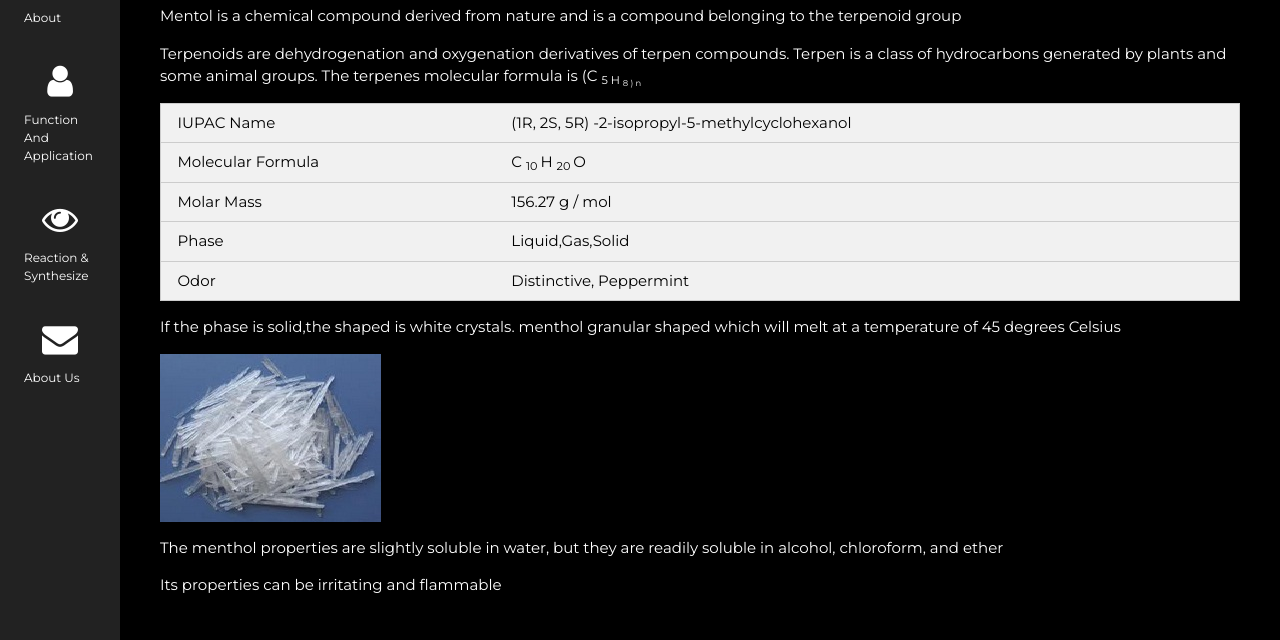
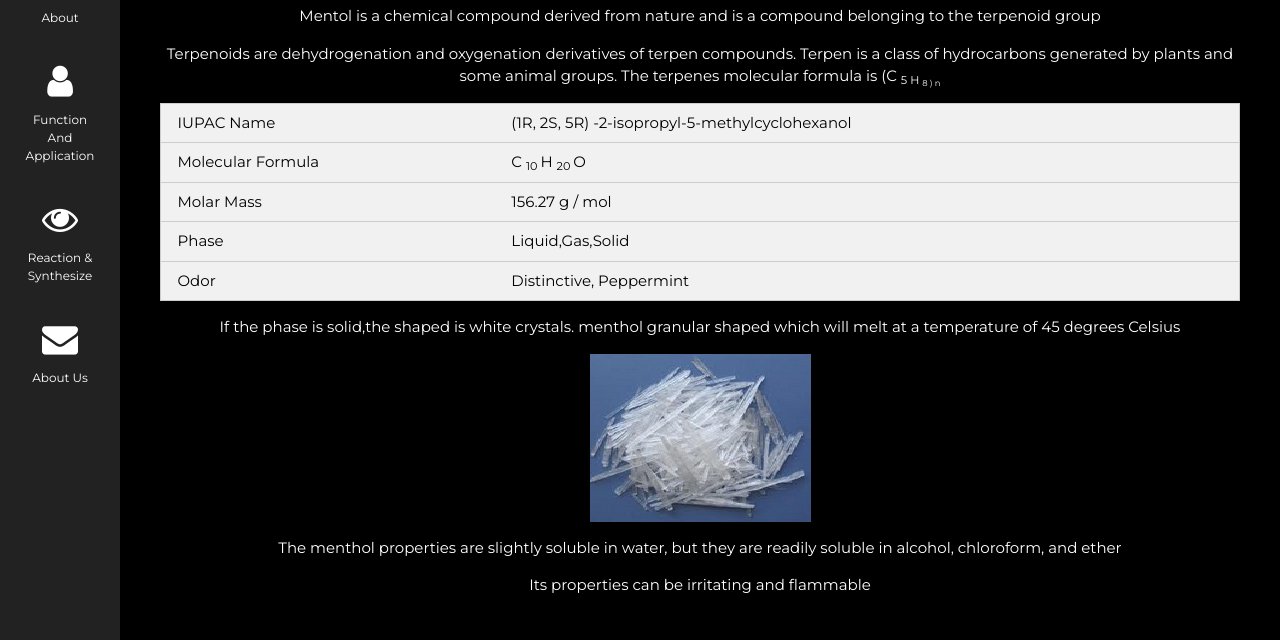
Before and after one commit to SMAKBO/tugas-labkom-2018-Rifkicholillulloh, a plain HTML site: page rifqah.html in a window 1280 px wide. Shown: the part 160-800 px from the top of the page. Drawn offline with nearby package versions, Linux system fonts and the light colour scheme.

Commit message:
Update rifqah.html

```diff
--- a/rifqah.html
+++ b/rifqah.html
@@ -16,10 +16,7 @@ body, h1,h2,h3,h4,h5,h6 {font-family: "Montserrat", sans-serif}
 #main {margin-left: 120px}
 /* Remove margins from "page content" on small screens */
 @media only screen and (max-width: 600px) {#main {margin-left: 0}}
-  p {text-align :left;
-    @font-face{
-      font-family:"bromello"
-      src:url{"Tugas/bromello.ttf"}
+  p {text-align :center;
   }
 
 
```
